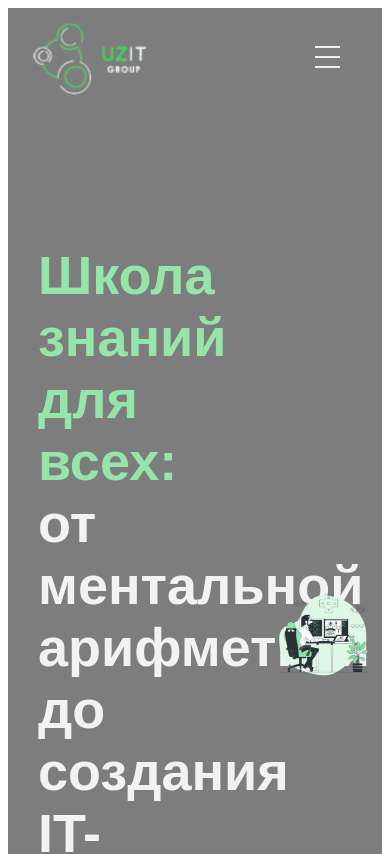
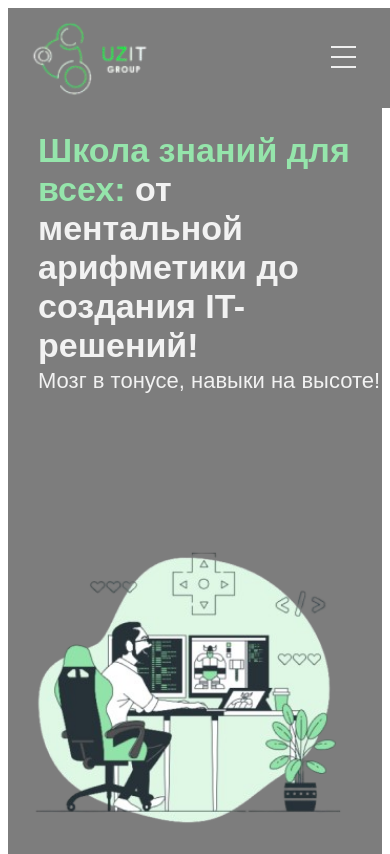
Before and after one commit to ProgrammerUz067/markaz, a React (Vite) app: page / in a window 390 px wide. Shown: the top 854 px of the page. Built offline with nearby package versions, Linux system fonts and the light colour scheme.

Commit message:
mainPage

```diff
--- a/src/components/Main/Main.css
+++ b/src/components/Main/Main.css
@@ -46,3 +46,23 @@
   height: 70px;
   background: #7d7d7d;
 }
+
+@media screen and (max-width: 600px){
+  .main{
+    flex-wrap: wrap;
+  }
+  .main .text-wrapper .title{
+    font-size: 34px;
+  }
+  .main .text-wrapper .subtitle{
+    font-size: 22px;
+  }
+  .main .text-wrapper{
+    width: 100%;
+  }
+
+
+  .main .img-wrapper{
+    width: 100%;
+  }
+}
--- a/src/components/Navbar/Navbar.css
+++ b/src/components/Navbar/Navbar.css
@@ -11,7 +11,7 @@
   height: 100px;
   width: 100%;
   background-color: #7d7d7d;
-  position: relative;
+  position: fixed;
   font-family: sans-serif;
 }
 
@@ -91,9 +91,10 @@
   .nav > .nav-links {
     margin-top: 50px;
     position: absolute;
+    z-index: 9999999999;
     display: block;
     width: 100%;
-    background-color: #333;
+    background-color: #7d7d7d;
     height: 0px;
     transition: all 0.3s ease-in;
     overflow-y: hidden;
```
